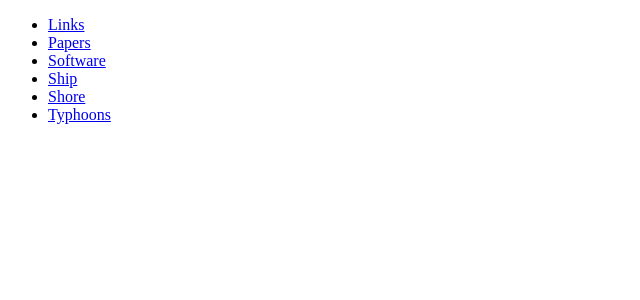
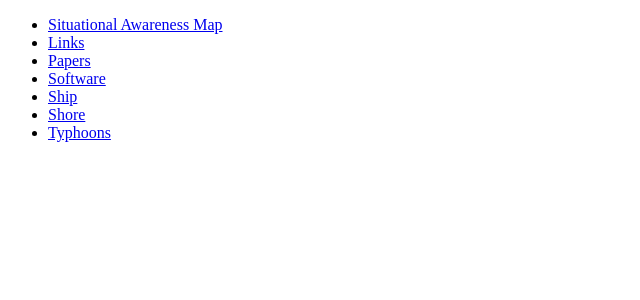
Before and after one commit to mousebrains/ARCTERX, a PHP site: page / in a window 1280 px wide. Shown: the top 300 px of the page, without its empty margins (0-640 px from the left). Run offline with PHP 8.4, Linux system fonts and the light colour scheme.

Commit message:
Add sit aware to the public links

```diff
--- a/public_html/index.php
+++ b/public_html/index.php
@@ -5,6 +5,7 @@
 </head>
 <body>
 <ul>
+<li><a href="SituationalAwareness">Situational Awareness Map</a></li>
 <?php
 if (is_dir("AVISO")) {
 	echo "<li><a href='AVISO'>AVISO</a></li>\n";
```
